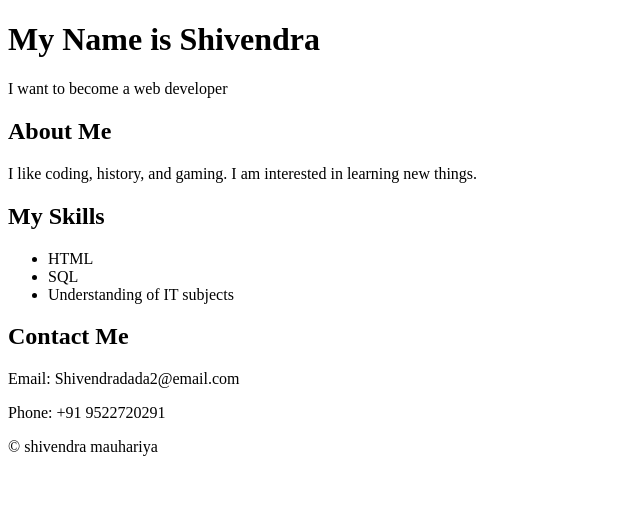
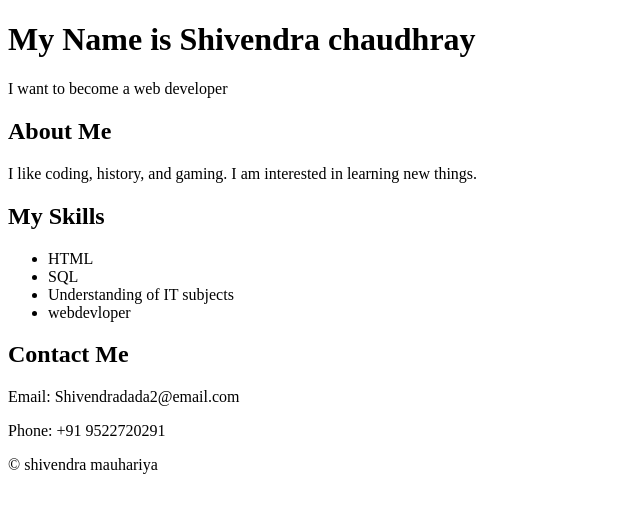
Before and after one commit to Shivendradada123/Portfolio, a plain HTML site: page index.html in a window 1280 px wide. Shown: the whole page, without its empty margins (0-640 px from the left). Drawn offline with Linux system fonts and the light colour scheme.

Commit message:
change a skill section and name

```diff
--- a/index.html
+++ b/index.html
@@ -6,7 +6,7 @@
 </head>
 <body>
     <header>
-        <h1>My Name is Shivendra</h1>
+        <h1>My Name is Shivendra chaudhray</h1>
         <p>I want to become a web developer</p>
     </header><section>
     <h2>About Me</h2>
@@ -19,6 +19,7 @@
         <li>HTML</li>
         <li>SQL</li>
         <li>Understanding of IT subjects</li>
+        <li>webdevloper</li>
     </ul>
 </section>
 
```
